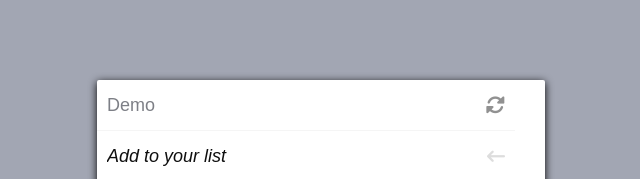
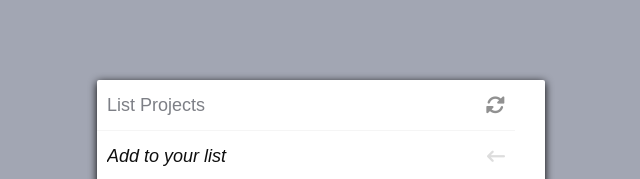
Before and after one commit to leloufadel/Todo, a website built with webpack: page dist/index.html in a window 1280 px wide. Shown: the top 179 px of the page, 319-959 px from the left. Built offline with nearby package versions, Linux system fonts and the light colour scheme.

Commit message:
fix linters

```diff
--- a/dist/index.html
+++ b/dist/index.html
@@ -5,11 +5,12 @@
     <meta http-equiv="X-UA-Compatible" content="IE=edge">
     <meta name="viewport" content="width=device-width, initial-scale=1.0">
     <title>todo list</title>
-  <script defer src="main.js"></script></head>
+  <script defer src="main.js"></script>
+</head>
 
 <body>
   <section class="todo-container">
-    <div class="todo-list todo-intro"><h4 class="todo-intro-title">Demo</h4><i class="fa-solid fa-rotate"></i></div>
+    <div class="todo-list todo-intro"><h4 class="todo-intro-title">List Projects</h4><i class="fa-solid fa-rotate"></i></div>
     <div class="todo-list todo-add">
       <input type="text" placeholder="Add to your list">
       <i class="fa-solid fa-arrow-left-long"></i>
```
Also changed, not shown: src/my-font.woff (deleted), src/my-font.woff2 (deleted), src/public/icon.jfif (deleted).
